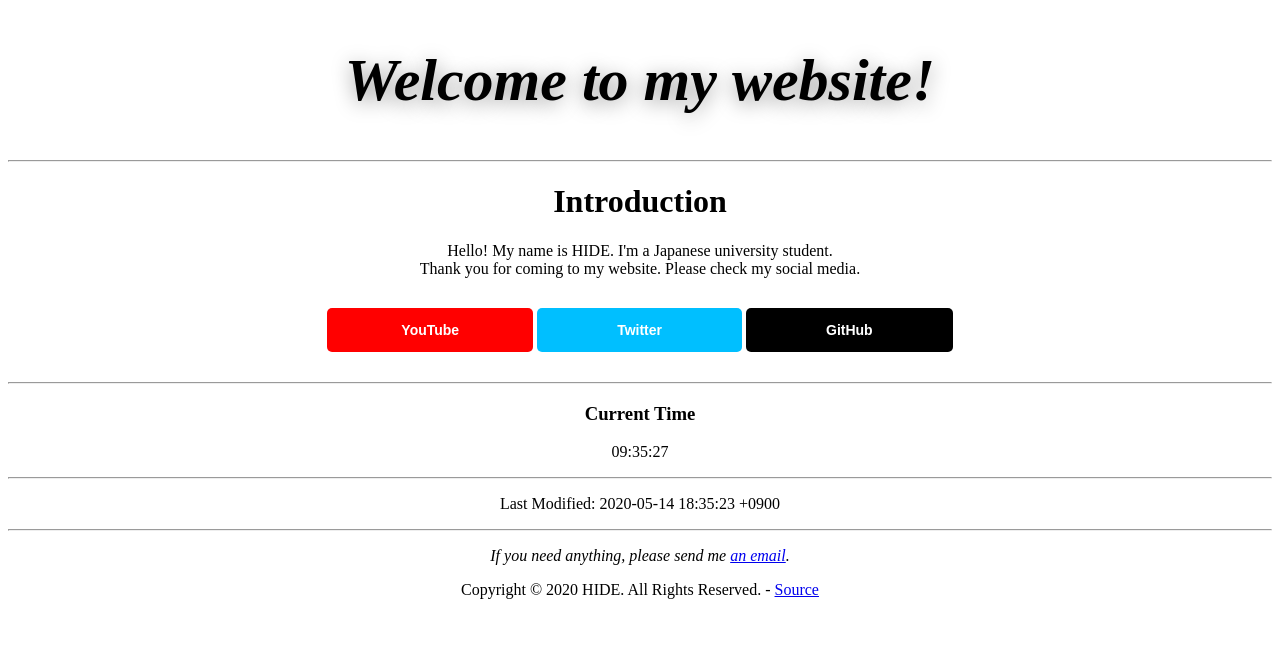
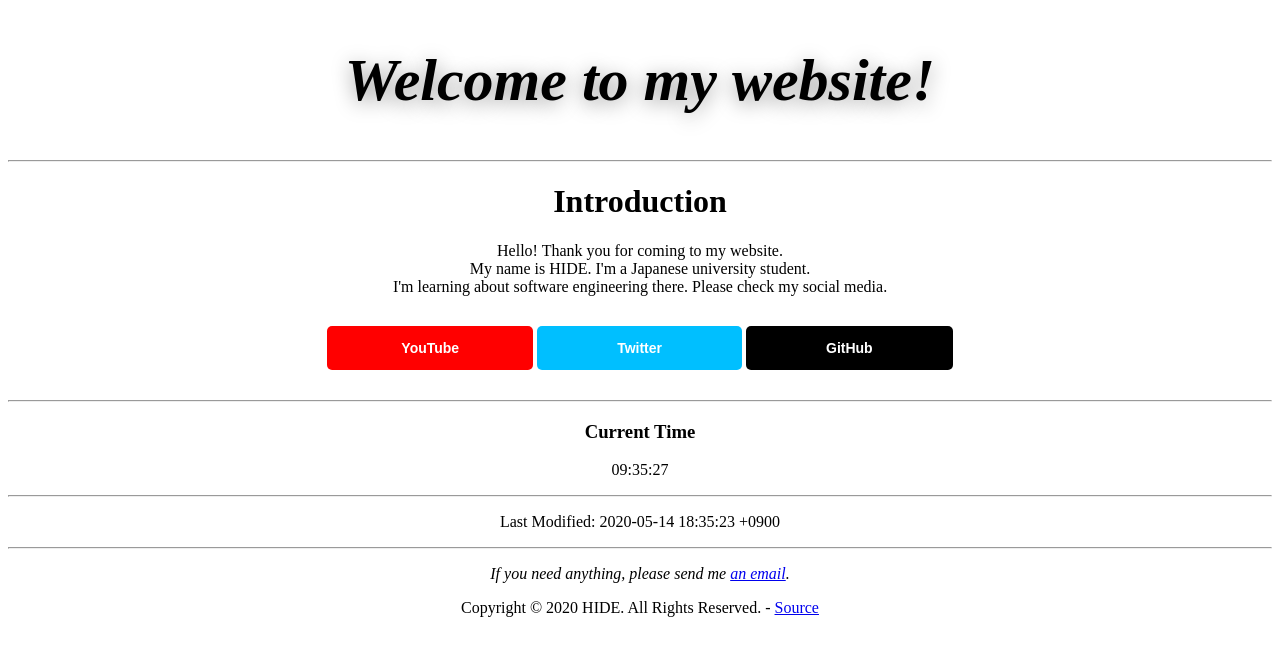
Before and after one commit to HIDE810/HIDE810.github.io, a Jekyll site: the page built from index.html, in a window 1280 px wide. Shown: the top 656 px of the page. Built offline with Jekyll 4.4.1, drawn with Linux system fonts in a browser that asks for light colours.

Commit message:
Update introduction

```diff
--- a/index.html
+++ b/index.html
@@ -7,8 +7,9 @@ layout: default
 </header>
 <hr>
 <h1>Introduction</h1>
-<p>Hello! My name is HIDE. I'm a Japanese university student.<br>
-Thank you for coming to my website. Please check my social media.</p>
+<p>Hello! Thank you for coming to my website.<br>
+  My name is HIDE. I'm a Japanese university student.<br>
+  I'm learning about software engineering there. Please check my social media.</p>
 <div class="btn">
   <a href="https://www.youtube.com/channel/UCJIPAj4GjJbrSwVJ_p-LbEg" target="_blank" class="youtube">YouTube</a>
   <a href="https://twitter.com/HIDE810dev" target="_blank" class="twitter">Twitter</a>
```
